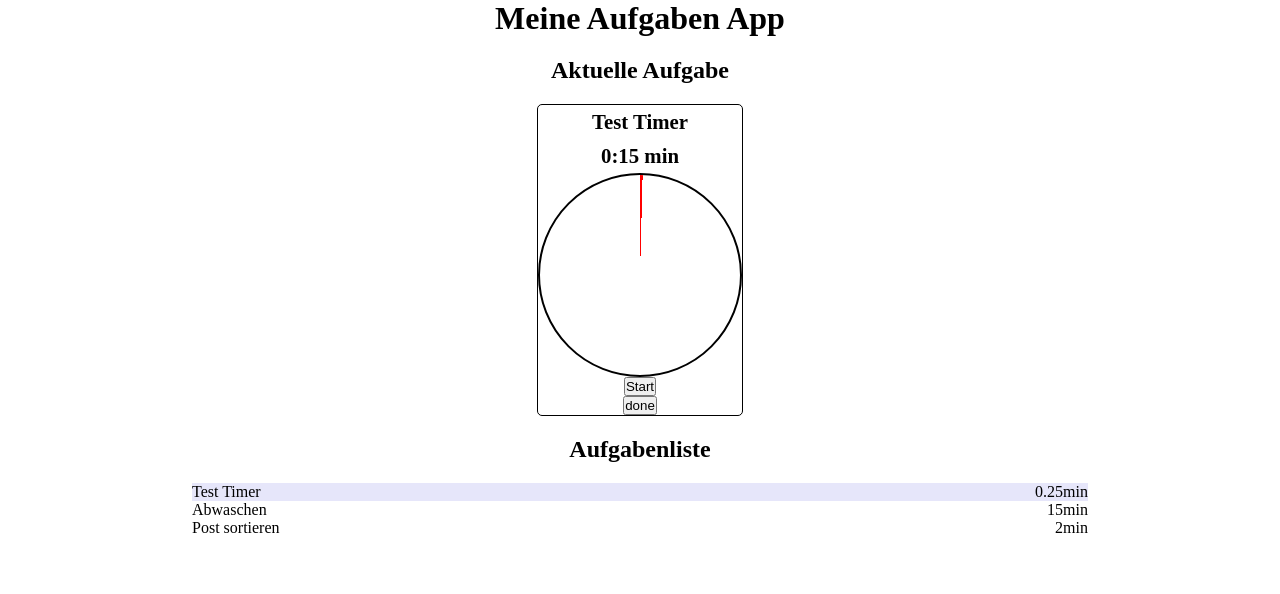
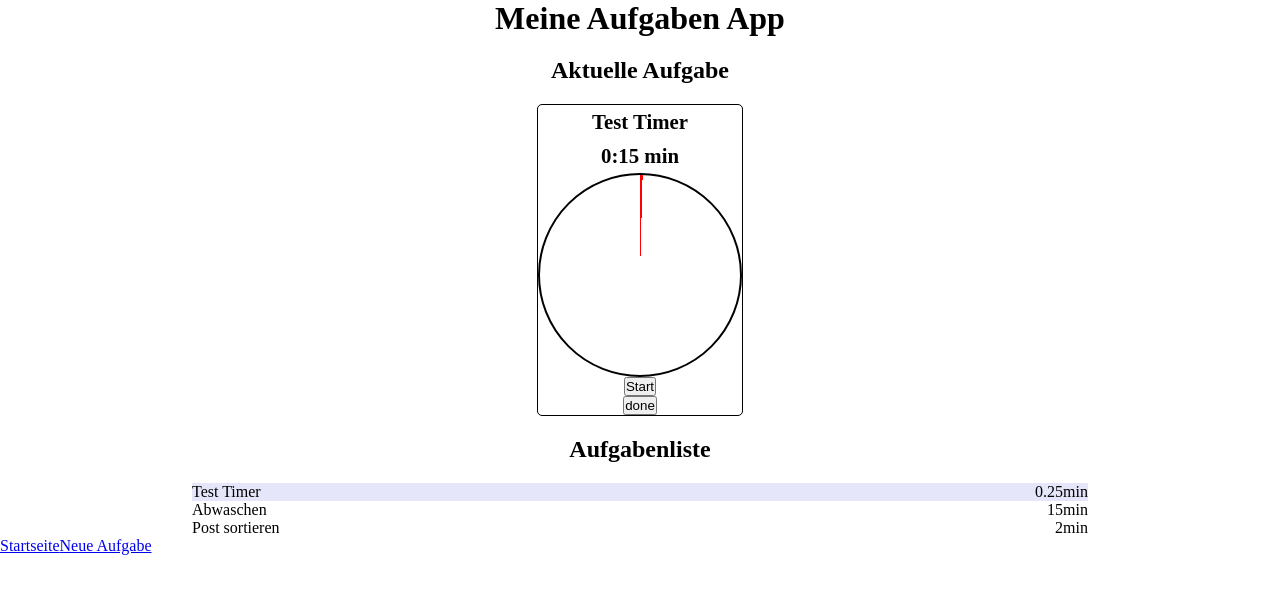
Before and after one commit to A11yship/capstone-project, a Next.js app: page / in a window 1280 px wide. Shown: the top 594 px of the page. Built offline with nearby package versions, Linux system fonts and the light colour scheme.

Commit message:
Add basic navbar

```diff
--- /dev/null
+++ b/src/components/Navbar/Navbar.js
@@ -0,0 +1,16 @@
+import Link from 'next/link';
+
+import StyledNavbar from './StyledNavbar';
+
+export default function Navbar() {
+	return (
+		<StyledNavbar>
+			<Link href="/">
+				<a>Startseite</a>
+			</Link>
+			<Link href="/create-task">
+				<a>Neue Aufgabe</a>
+			</Link>
+		</StyledNavbar>
+	);
+}
--- /dev/null
+++ b/src/components/Navbar/StyledNavbar.js
@@ -0,0 +1,5 @@
+import styled from 'styled-components';
+
+const StyledNavbar = styled.nav``;
+
+export default StyledNavbar;
--- a/src/pages/index.js
+++ b/src/pages/index.js
@@ -3,6 +3,7 @@ import Head from 'next/head';
 import CurrentTask from '../components/CurrentTask/CurrentTask';
 import StyledList from '../components/List/StyledList';
 import StyledListItem from '../components/ListItem/StyledListItem';
+import Navbar from '../components/Navbar/Navbar';
 import StyledMain from '../components/StyledMain';
 import useStore from '../hooks/useStore';
 
@@ -29,6 +30,7 @@ export default function HomePage() {
 					))}
 				</StyledList>
 			</StyledMain>
+			<Navbar />
 		</>
 	);
 }
```
